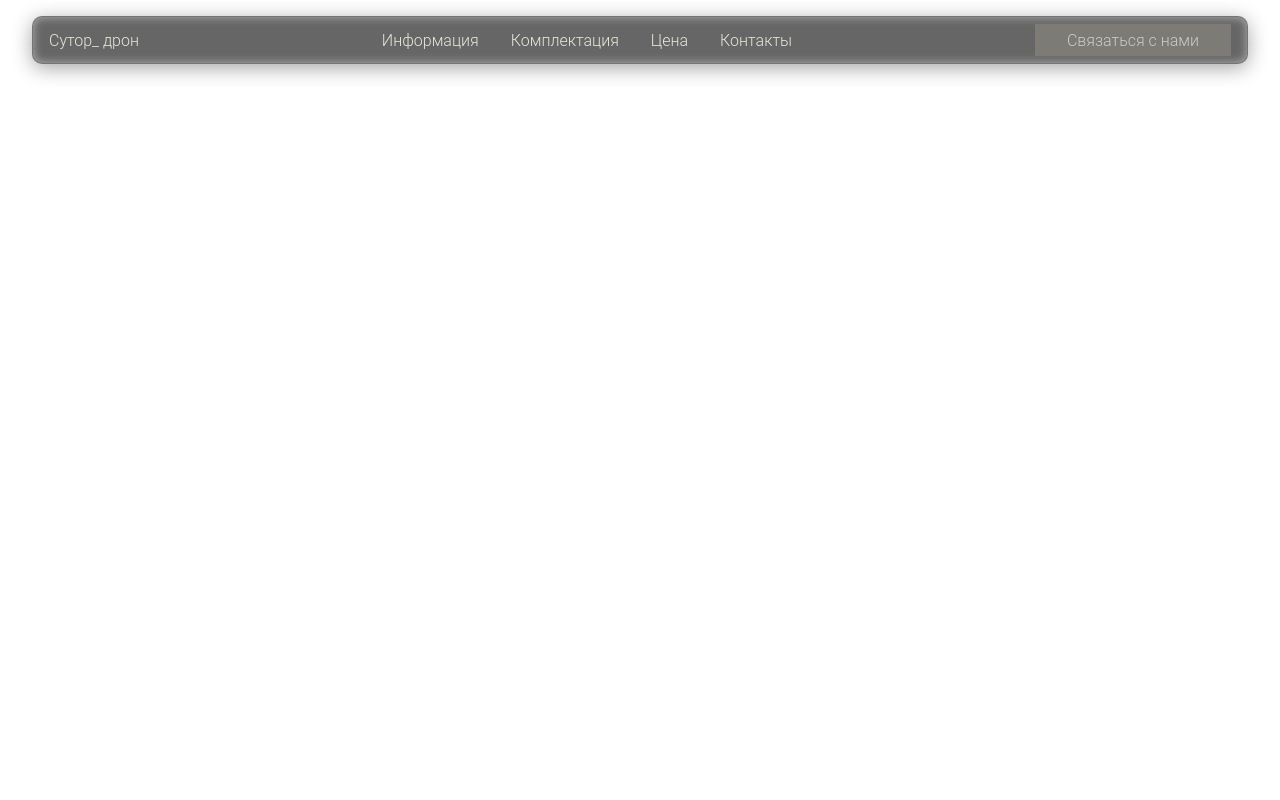
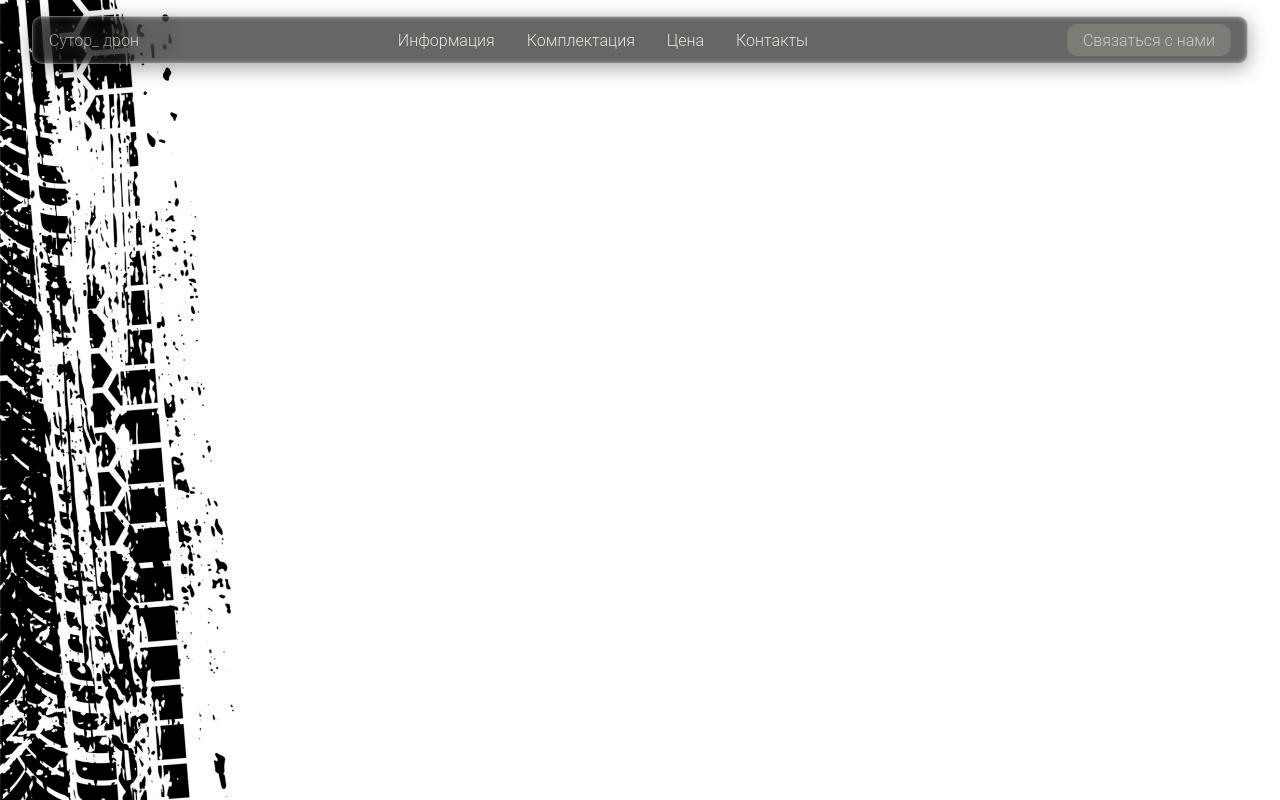
Before and after one commit to vlesueji/vladsutor, a website: page index.html in a window 1280 px wide. Drawn offline with Linux system fonts and the light colour scheme.

Commit message:
add background and edit header

```diff
--- a/styles/_globals.scss
+++ b/styles/_globals.scss
@@ -7,4 +7,6 @@
 
 body {
   background-color: var(--background-color);
+  background-image: url("../images/istockphoto-1367782722-1024x1024.png");
+  background-repeat: no-repeat;
 }
--- a/styles/styles.scss
+++ b/styles/styles.scss
@@ -17,16 +17,17 @@
   opacity: 0.6;
   border-radius: 10px;
   backdrop-filter: blur(10px);
-  border:	1px solid rgba(255,255,255,0.1);
+  border:	1px solid rgba(255,255,255,0.6);
   box-shadow: 0 4px 20px rgba(0, 0, 0, 0.6),
-  inset 0 0 10px rgba(255, 255, 255, 0.5);
+  inset 0 0 5px rgba(255, 255, 255, 0.5);
 
   &__button {
     height: 2rem;
     width: fit-content;
 //    border-style: solid;
 //    border-color: var(--button-color);
-    padding-inline: 2rem;
+    padding-inline: 1rem;
+    border-radius: 10px;
     background-color: var(--button-color);
     opacity: 0.8;
     transition: all 0.2s ease-in-out;
```
Also changed, not shown: images/istockphoto-1367782722-1024x1024.png (added), images/istockphoto-1367782722-1024x1024 — копия.png (added), styles/styles.css, 1 other file.
